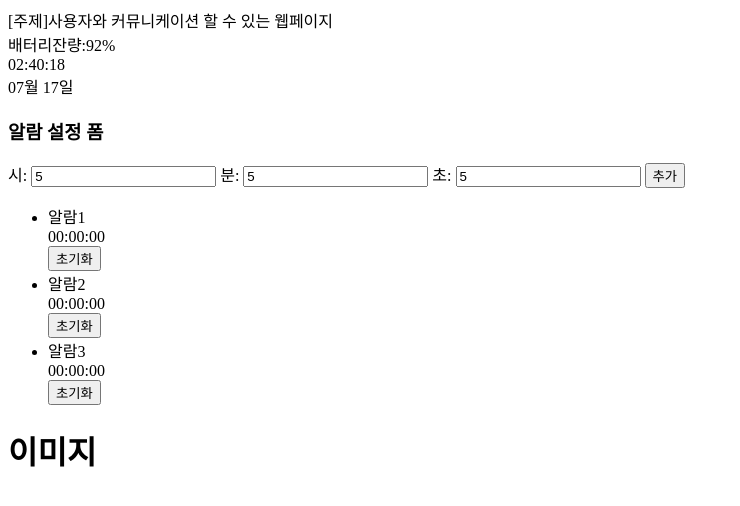
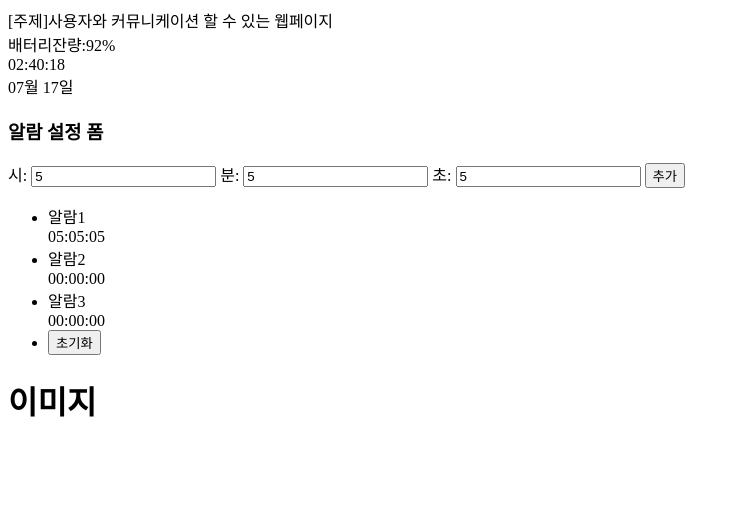
Before and after one commit to yewon51019/jobbootcamp_third, a plain HTML site: page index.html in a window 1280 px wide. Both pictures are taken after typing "5", "5", "5" into the empty fields and a click on the button "추가". Shown: the whole page, without its empty margins (0-740 px from the left). Drawn offline with Linux system fonts and the light colour scheme.

Commit message:
fifth commit

```diff
--- a/index.html
+++ b/index.html
@@ -19,7 +19,7 @@ FR4) 본인만의 추가기능을 1개 추가합니다. 깃허브에 코드를
 </head>
 <body>
     <header>
-        <div class="title">[주제]사용자와 커뮤니케이션 할 수 있는 웹페이지</div>
+        <div class="Title">[주제]사용자와 커뮤니케이션 할 수 있는 웹페이지</div>
         <nav>
             <div class="title">
                 <div id="batteryLevel"></div>
@@ -37,30 +37,30 @@ FR4) 본인만의 추가기능을 1개 추가합니다. 깃허브에 코드를
                 분:
                 <input type="number" id="alarmSettingMinutes">
                 초:
-                <input type="number" id="alarmSettingMinutes">
+                <input type="number" id="alarmSettingSeconds">
                 <button type="button" id="alarmSettingAddBtn">추가</button>
             </div>
             <ul id="alarnSettingList">
-                <li class="alarmItem">
-                    <div class="alarmSettingElement">
-                        <span class="alarm">알람1</span>
+                <li class="AlarmItem">
+                    <div class="AlarmSettingElement">
+                        <span class="Alarm">알람1</span>
                         <div  id="alarmSettingElement1">00:00:00</div>
-                        <button class="deleteBtn">초기화</button>
                     </div>
                 </li>
-                <li class="alarmItem">
-                    <div class="alarmSettingElement">
-                        <span class="alarm">알람2</span>
+                <li class="AlarmItem">
+                    <div class="AlarmSettingElement">
+                        <span class="Alarm">알람2</span>
                         <div id="alarmSettingElement2">00:00:00</div>
-                        <button class="deleteBtn">초기화</button>
                     </div>
                 </li>
-                <li class="alarmItem1">
-                    <div class="alarmSettingElement">
-                        <span class="alarm">알람3</span>
+                <li class="AlarmItem">
+                    <div class="AlarmSettingElement">
+                        <span class="Alarm">알람3</span>
                         <div id="alarmSettingElement3">00:00:00</div>
-                        <button class="deleteBtn">초기화</button>
                     </div>
+                </li>
+                <li class="AlarmItem">
+                    <button class="AlarmSettingElement" id="initAlarmListElementBtn">초기화</button>
                 </li>
             </ul>
         </section>
--- a/script.js
+++ b/script.js
@@ -2,8 +2,31 @@
 let batteryLevel=100;
 
 //alarm setting
-// const setAlarmListElement = document.getElementById("alarmSettingAddBtn");
-// setAlarmListElement.addEventListener("click", setAlarm);
+const maxAlarmListLength=3;
+let alarmListElementCurrentNumber=0;
+
+const setAlarmListElement=document.getElementById("alarmSettingAddBtn");
+const setInitAlarmListElement=document.getElementById("initAlarmListElementBtn")
+
+setAlarmListElement.addEventListener("click", setAlarm);
+setInitAlarmListElement.addEventListener("click", setInitAlarm);
+
+//도메인 설정
+// document.addEventListener("DOMContentLoaded", ()=>{
+//     const numberInput=document.querySelectorAll('input[type="number"]')
+
+//     numberInputs.forEach(input=>{
+//         input.addEventListener("keydown", (event)=>{
+//             if(['.','-','e','E'].includes(event.key)){
+//                 event.preventDefault();
+//             }
+//         })
+
+//         numberInputs.addEventListener("input", function(){
+//             this.value=this.value.replace(/[^0-9]/g, '');
+//         });
+//     })
+// });
 
 function getTime(){
     const currentDateTime=new Date(); //현재 날짜와 시간 객체 생성
@@ -35,20 +58,36 @@ function displayHeadTime(){
 function updateBattery(){
     document.getElementById('batteryLevel').innerText=`배터리잔량:${batteryLevel}%`;
 
-    if (batteryLevel>0) {
+    if(batteryLevel>0){
         batteryLevel=batteryLevel-1;
     }
 }
 
-// function setAlarm(){
-//     const SettedAlarmHour=parseInt(document.getElementById('alarmSettingHour'));
-//     const SettedAlarmMinutes=parseInt(document.getElementById('alarmSettingMinutes'));
-//     const SettedAlarmSeconds=parseInt(document.getElementById('alarmSettingSeconds'));
+function setAlarm(){
+    if(alarmListElementCurrentNumber>maxAlarmListLength){
+        alert("알람은 최대 3개까지만 설정가능합니다. 삭제 후 재시도 해주십시오.")
+        return;
+    }
+    alarmListElementCurrentNumber+=1;
 
-//     function makeSettedAlarmList{
-//         const
-//     }
-// }
+    const hourInput=document.getElementById('alarmSettingHour');
+    const minInput=document.getElementById('alarmSettingMinutes');
+    const secInput=document.getElementById('alarmSettingSeconds');
+
+    const settedAlarmHour=String(hourInput ? hourInput.value : "0" || "0").padStart(2, '0');
+    const settedAlarmMinutes=String(minInput ? minInput.value : "0" || "0").padStart(2, '0');
+    const settedAlarmSeconds=String(secInput ? secInput.value : "0" || "0").padStart(2, '0');
+
+    document.getElementById(`alarmSettingElement${alarmListElementCurrentNumber}`).innerHTML=`${settedAlarmHour}:${settedAlarmMinutes}:${settedAlarmSeconds}`;
+}
+
+function setInitAlarm(){
+    for(let i=1; i<=maxAlarmListLength;i++){
+        document.getElementById(`alarmSettingElement${i}`).innerHTML=`00:00:00`;
+    }
+
+    alarmListElementCurrentNumber=0;
+}
 
 displayHeadTime();
 setInterval(displayHeadTime, 1000);
```
